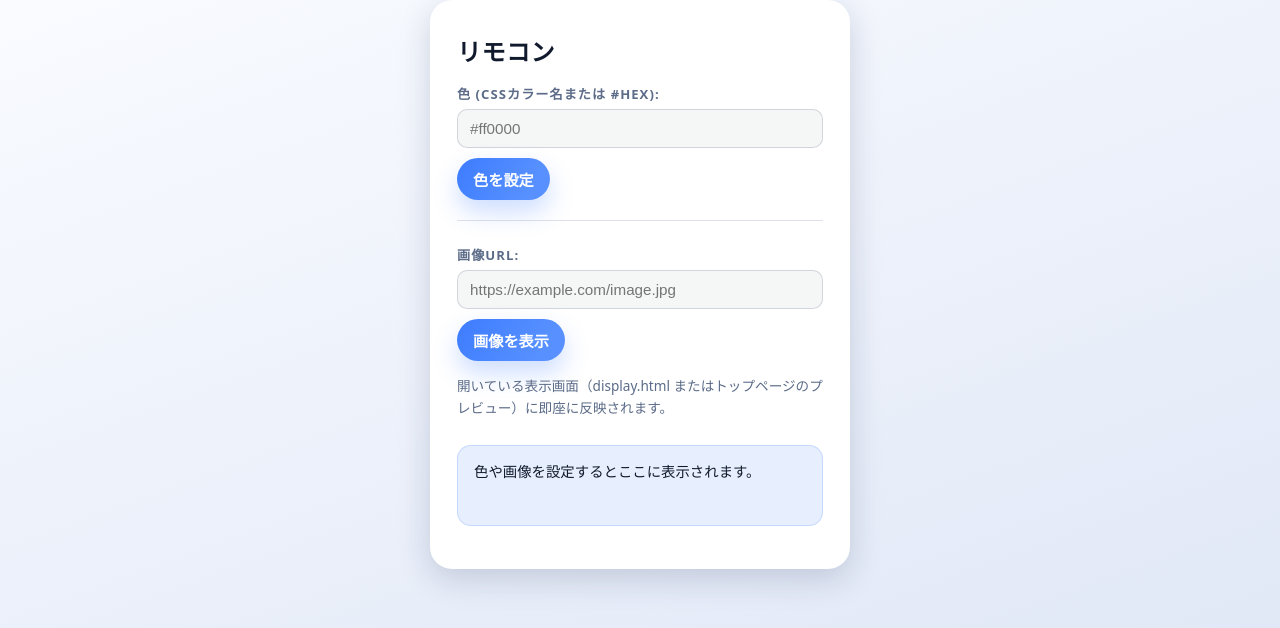
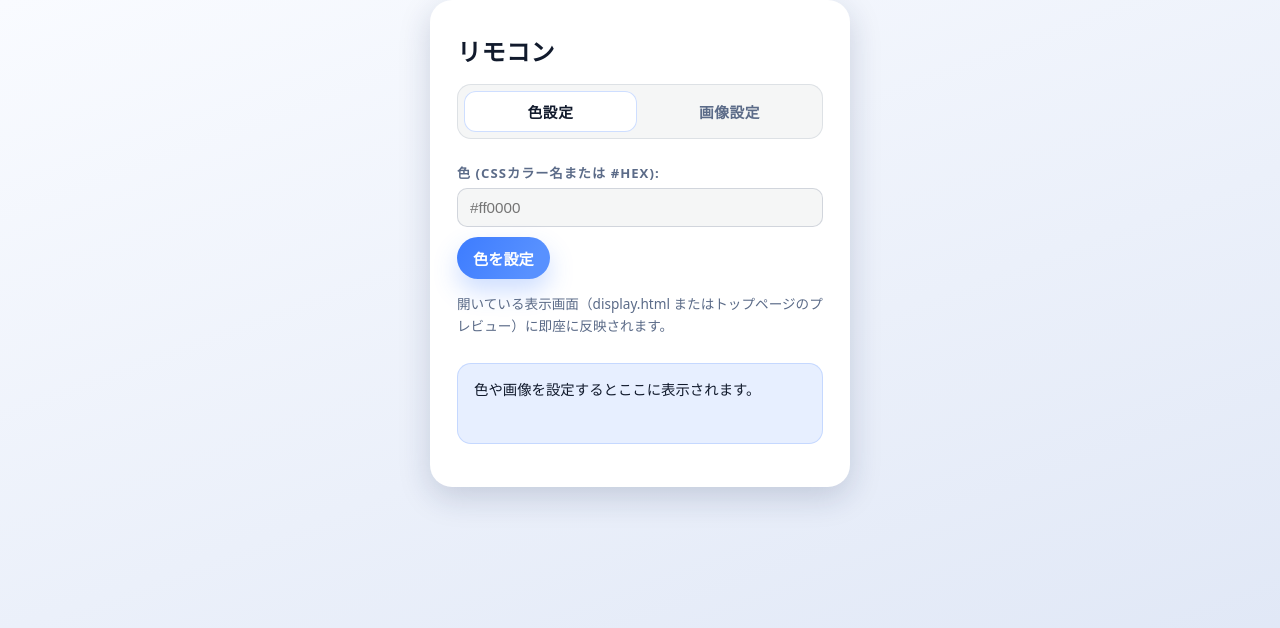
Before and after one commit to yukad2/ez_calibrate, a plain HTML site: page remote.html in a window 1280 px wide. Drawn offline with Linux system fonts and the light colour scheme.

Commit message:
feat: add tab navigation to remote control

```diff
--- a/assets/remote.js
+++ b/assets/remote.js
@@ -1,5 +1,7 @@
 const infoBox = document.getElementById('info');
 const broadcastChannel = 'BroadcastChannel' in window ? new BroadcastChannel('ez-calibrate-control') : null;
+const tabButtons = Array.from(document.querySelectorAll('.tab-menu__tab'));
+const tabPanels = Array.from(document.querySelectorAll('.tab-panel'));
 
 function getOpenerWindow() {
   return window.opener && !window.opener.closed ? window.opener : null;
@@ -80,6 +82,72 @@ document.getElementById('imageUrl').addEventListener('keydown', (event) => {
   }
 });
 
+function activateTab(button) {
+  if (!button || !(button instanceof HTMLElement)) {
+    return;
+  }
+  const target = button.dataset.tab;
+  if (!target) {
+    return;
+  }
+  const panelId = `tab-panel-${target}`;
+
+  tabButtons.forEach((tabButton) => {
+    const isActive = tabButton === button;
+    tabButton.classList.toggle('is-active', isActive);
+    tabButton.setAttribute('aria-selected', isActive ? 'true' : 'false');
+    tabButton.setAttribute('tabindex', isActive ? '0' : '-1');
+  });
+
+  tabPanels.forEach((panel) => {
+    const shouldShow = panel.id === panelId;
+    panel.classList.toggle('is-active', shouldShow);
+    if (shouldShow) {
+      panel.removeAttribute('hidden');
+    } else {
+      panel.setAttribute('hidden', '');
+    }
+  });
+}
+
+tabButtons.forEach((button) => {
+  button.addEventListener('click', () => {
+    activateTab(button);
+  });
+
+  button.addEventListener('keydown', (event) => {
+    if (!['ArrowLeft', 'ArrowRight', 'Home', 'End'].includes(event.key)) {
+      return;
+    }
+    event.preventDefault();
+    if (event.key === 'Home') {
+      const first = tabButtons[0];
+      first.focus();
+      activateTab(first);
+      return;
+    }
+    if (event.key === 'End') {
+      const last = tabButtons[tabButtons.length - 1];
+      last.focus();
+      activateTab(last);
+      return;
+    }
+    const currentIndex = tabButtons.indexOf(button);
+    if (currentIndex === -1) {
+      return;
+    }
+    const offset = event.key === 'ArrowRight' ? 1 : -1;
+    const nextIndex = (currentIndex + offset + tabButtons.length) % tabButtons.length;
+    const nextButton = tabButtons[nextIndex];
+    nextButton.focus();
+    activateTab(nextButton);
+  });
+});
+
+if (tabButtons.length) {
+  activateTab(tabButtons.find((button) => button.classList.contains('is-active')) || tabButtons[0]);
+}
+
 broadcastChannel?.addEventListener('message', (event) => {
   reportCommand(event.data);
 });
--- a/remote.html
+++ b/remote.html
@@ -8,17 +8,58 @@
 <body>
   <div class="control-panel">
     <h1>リモコン</h1>
+    <div class="tab-menu" role="tablist" aria-label="リモコン機能">
+      <button
+        type="button"
+        class="tab-menu__tab is-active"
+        id="tab-button-color"
+        data-tab="color"
+        role="tab"
+        aria-selected="true"
+        aria-controls="tab-panel-color"
+      >
+        色設定
+      </button>
+      <button
+        type="button"
+        class="tab-menu__tab"
+        id="tab-button-image"
+        data-tab="image"
+        role="tab"
+        aria-selected="false"
+        aria-controls="tab-panel-image"
+      >
+        画像設定
+      </button>
+    </div>
+
+    <div class="tab-panels">
+      <section
+        id="tab-panel-color"
+        class="tab-panel is-active"
+        role="tabpanel"
+        aria-labelledby="tab-button-color"
+      >
         <form id="colorForm">
           <label for="colorInput">色 (CSSカラー名または #HEX):</label>
           <input type="text" id="colorInput" name="color" placeholder="#ff0000" />
-      <button type="button" id="colorButton">色を設定</button>
+          <button type="button" id="colorButton" class="action-button">色を設定</button>
         </form>
-    <hr />
+      </section>
+      <section
+        id="tab-panel-image"
+        class="tab-panel"
+        role="tabpanel"
+        aria-labelledby="tab-button-image"
+        hidden
+      >
         <form id="imageForm">
           <label for="imageUrl">画像URL:</label>
           <input type="url" id="imageUrl" name="imageUrl" placeholder="https://example.com/image.jpg" />
-      <button type="button" id="imageButton">画像を表示</button>
+          <button type="button" id="imageButton" class="action-button">画像を表示</button>
         </form>
+      </section>
+    </div>
     <div class="hint">
       開いている表示画面（display.html またはトップページのプレビュー）に即座に反映されます。
     </div>
--- a/styles/remote.css
+++ b/styles/remote.css
@@ -68,7 +68,7 @@ input[type='url']:focus {
   background: #fff;
 }
 
-button {
+.action-button {
   margin-top: 10px;
   display: inline-flex;
   align-items: center;
@@ -85,28 +85,65 @@ button {
   box-shadow: 0 12px 24px rgba(61, 124, 255, 0.25);
 }
 
-button:hover {
+.action-button:hover {
   transform: translateY(-1px);
   box-shadow: 0 18px 32px rgba(61, 124, 255, 0.3);
   background: linear-gradient(120deg, var(--accent-hover) 0%, #4c82ff 80%);
 }
 
-button:active {
+.action-button:active {
   transform: translateY(0);
   box-shadow: 0 10px 20px rgba(61, 124, 255, 0.25);
 }
 
-form + form,
-form + hr,
-hr + form,
-hr + button {
-  margin-top: 20px;
+.tab-panels {
+  margin-top: 24px;
 }
 
-hr {
-  margin: 24px 0;
+.tab-menu {
+  display: flex;
+  gap: 6px;
+  padding: 6px;
+  background: rgba(17, 26, 44, 0.04);
+  border-radius: 14px;
+  border: 1px solid rgba(91, 107, 136, 0.15);
+}
+
+.tab-menu__tab {
+  flex: 1;
   border: none;
-  border-top: 1px solid rgba(91, 107, 136, 0.2);
+  background: transparent;
+  color: var(--text-muted);
+  font-size: 0.92rem;
+  font-weight: 600;
+  letter-spacing: 0.04em;
+  padding: 10px 14px;
+  border-radius: 12px;
+  cursor: pointer;
+  transition: background 0.2s ease, color 0.2s ease, box-shadow 0.2s ease;
+}
+
+.tab-menu__tab:focus-visible {
+  outline: 3px solid var(--field-focus);
+  outline-offset: 1px;
+}
+
+.tab-menu__tab.is-active {
+  background: #fff;
+  color: var(--text-primary);
+  box-shadow: inset 0 0 0 1px rgba(61, 124, 255, 0.25);
+}
+
+.tab-panel {
+  margin-top: 10px;
+}
+
+.tab-panel[hidden] {
+  display: none;
+}
+
+.tab-panel form + * {
+  margin-top: 20px;
 }
 
 .info-box {
```
Lines whose indentation alone changed are shown as unchanged.
